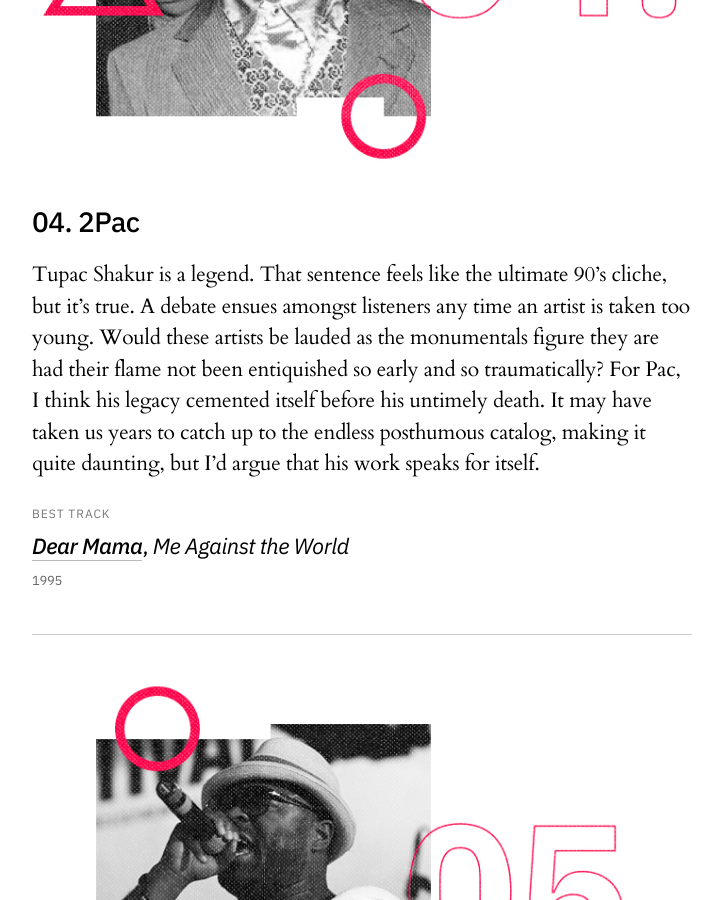
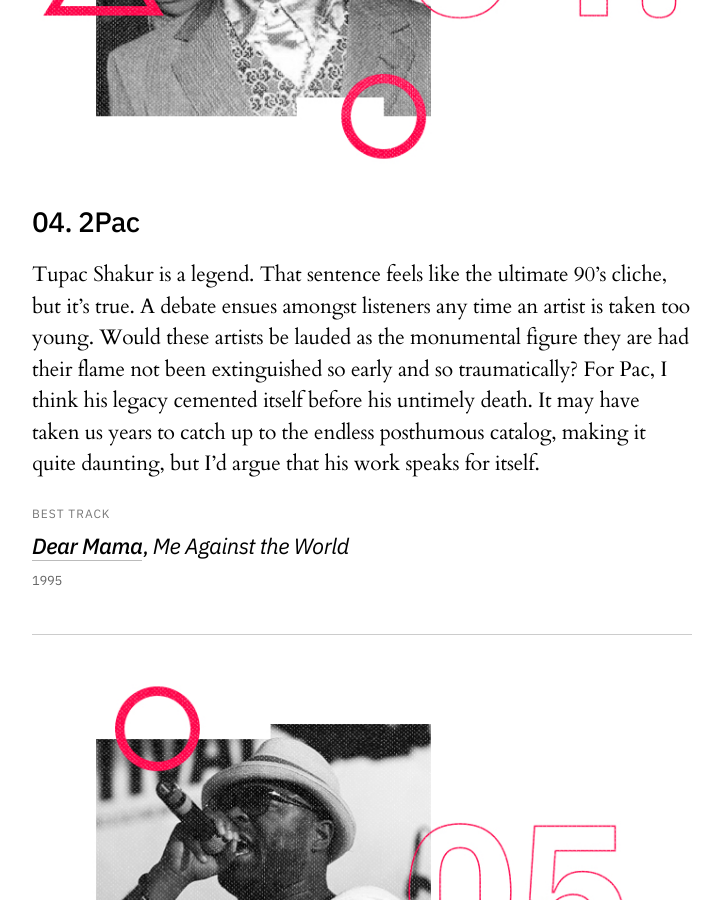
Before and after one commit to jeremydcherry/jeremydcherry.github.io, a Jekyll site: the page built from content/top-five.md, in a window 1280 px wide and 900 px high, scrolled down 3715 px. Shown: the whole window, without its empty margins (428-1149 px from the left). Built offline with Jekyll 4.4.1, drawn with Linux system fonts in a browser that asks for light colours.

Commit message:
Fixed typo in Top Five

```diff
--- a/content/top-five.md
+++ b/content/top-five.md
@@ -55,7 +55,7 @@
 
 ## 04. 2Pac
 
-Tupac Shakur is a legend. That sentence feels like the ultimate 90’s cliche, but it’s true. A debate ensues amongst listeners any time an artist is taken too young. Would these artists be lauded as the monumentals figure they are had their flame not been entiquished so early and so traumatically? For Pac, I think his legacy cemented itself before his untimely death. It may have taken us years to catch up to the endless posthumous catalog, making it quite daunting, but I’d argue that his work speaks for itself.
+Tupac Shakur is a legend. That sentence feels like the ultimate 90’s cliche, but it’s true. A debate ensues amongst listeners any time an artist is taken too young. Would these artists be lauded as the monumental figure they are had their flame not been extinguished so early and so traumatically? For Pac, I think his legacy cemented itself before his untimely death. It may have taken us years to catch up to the endless posthumous catalog, making it quite daunting, but I’d argue that his work speaks for itself.
 
 #### Best Track
 
```
